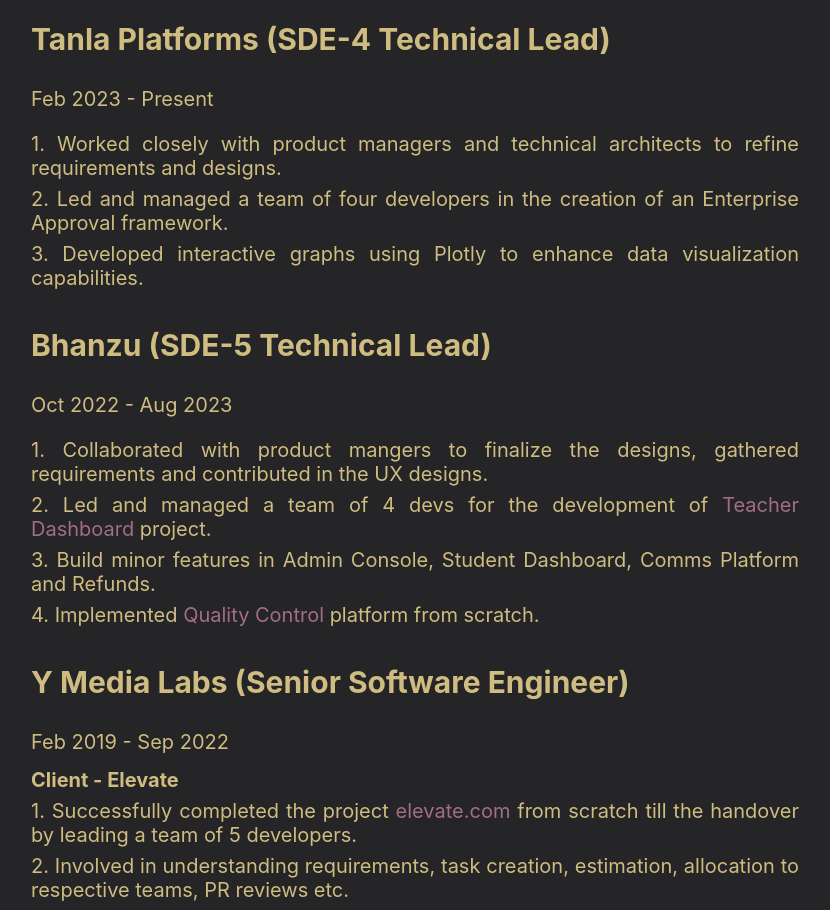
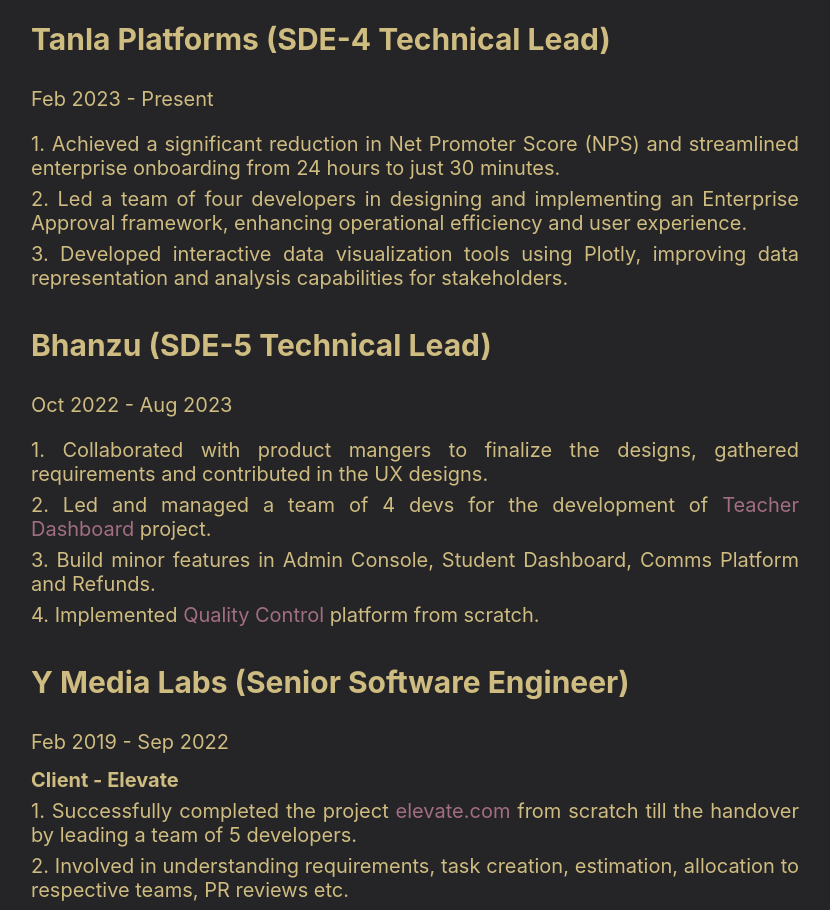
Before and after one commit to mehtarishabh/onerishabh, a React (Create React App) app: page / in a window 1280 px wide. Shown: the part 1640-2550 px from the top of the page, without its empty margins (225-1055 px from the left). Built offline with nearby package versions, Linux system fonts and the light colour scheme.

Commit message:
Tanla experience updated

```diff
--- a/src/pages/Home/Home.js
+++ b/src/pages/Home/Home.js
@@ -59,9 +59,10 @@
             <div className='Home_text'>Feb 2023 - Present</div>
             <div className='Home_text'></div>
             <div className='Home_text'></div>
-            <div className='Home_text'>1. Worked closely with product managers and technical architects to refine requirements and designs.</div>
-            <div className='Home_text'>2. Led and managed a team of four developers in the creation of an Enterprise Approval framework.</div>
-            <div className='Home_text'>3. Developed interactive graphs using Plotly to enhance data visualization capabilities.</div>
+            <div className='Home_text'>1. Achieved a significant reduction in Net Promoter Score (NPS) and streamlined enterprise onboarding from 24 hours to just 30 minutes.</div>
+            <div className='Home_text'>2. Led a team of four developers in designing and implementing an Enterprise Approval framework, enhancing operational efficiency and user experience.</div>
+            <div className='Home_text'>3. Developed interactive data visualization tools using Plotly, improving data representation
+                                          and analysis capabilities for stakeholders.</div>
 
           <div className='Home_subheading'>Bhanzu (SDE-5 Technical Lead)</div>
             <div className='Home_text'>Oct 2022 - Aug 2023</div>
```
